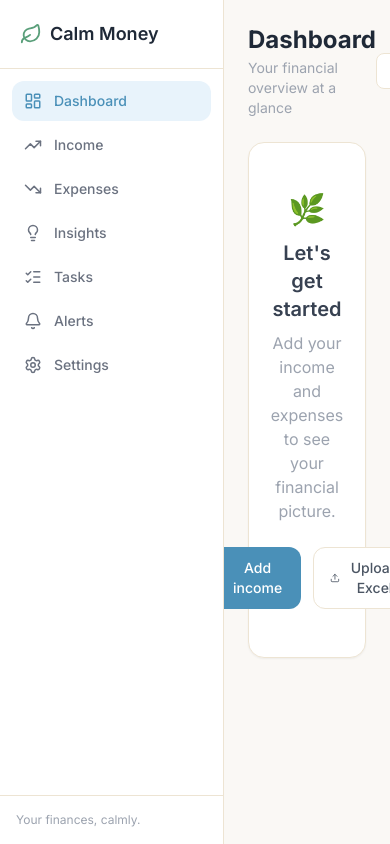
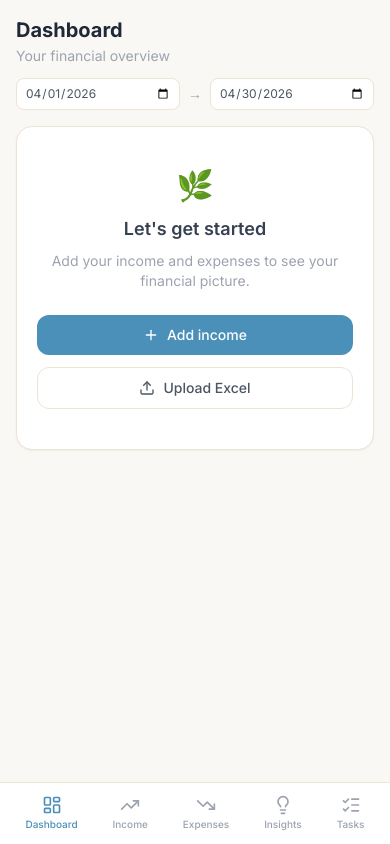
Before and after one commit to adayaTovim/calm-money, a React (Vite) app: page / in a window 390 px wide. Both pictures are taken after a click on the button "Get started". Built offline with nearby package versions, Linux system fonts and the light colour scheme.

Commit message:
Make app fully responsive: bottom nav on mobile, responsive dashboard and filter bar

```diff
--- a/src/components/layout/Layout.tsx
+++ b/src/components/layout/Layout.tsx
@@ -5,7 +5,7 @@ export function Layout() {
   return (
     <div className="flex min-h-screen bg-beige-50">
       <Sidebar />
-      <main className="flex-1 overflow-y-auto">
+      <main className="flex-1 overflow-y-auto pb-20 md:pb-0">
         <Outlet />
       </main>
     </div>
--- a/src/components/layout/Sidebar.tsx
+++ b/src/components/layout/Sidebar.tsx
@@ -14,9 +14,14 @@ const links = [
   { to: '/settings', icon: Settings, label: 'Settings' },
 ];
 
+// Bottom 5 links shown on mobile nav bar
+const mobileLinks = links.slice(0, 5);
+
 export function Sidebar() {
   return (
-    <aside className="w-56 shrink-0 bg-white border-r border-beige-200 flex flex-col min-h-screen">
+    <>
+      {/* Desktop sidebar */}
+      <aside className="hidden md:flex w-56 shrink-0 bg-white border-r border-beige-200 flex-col min-h-screen">
         <div className="p-5 flex items-center gap-2 border-b border-beige-200">
           <Leaf className="text-calm-green" size={22} />
           <span className="font-semibold text-gray-800 text-lg">Calm Money</span>
@@ -44,5 +49,25 @@ export function Sidebar() {
           Your finances, calmly.
         </div>
       </aside>
+
+      {/* Mobile bottom nav */}
+      <nav className="md:hidden fixed bottom-0 left-0 right-0 z-50 bg-white border-t border-beige-200 flex items-center justify-around px-2 py-1 safe-area-pb">
+        {mobileLinks.map(({ to, icon: Icon, label }) => (
+          <NavLink
+            key={to}
+            to={to}
+            end={to === '/'}
+            className={({ isActive }) =>
+              `flex flex-col items-center gap-0.5 px-3 py-2 rounded-xl transition-colors ${
+                isActive ? 'text-calm-blue' : 'text-gray-400'
+              }`
+            }
+          >
+            <Icon size={20} />
+            <span className="text-[10px] font-medium">{label}</span>
+          </NavLink>
+        ))}
+      </nav>
+    </>
   );
 }
--- a/src/components/ui/FilterBar.tsx
+++ b/src/components/ui/FilterBar.tsx
@@ -76,7 +76,7 @@ export function FilterBar({
   searchPlaceholder = 'Search...', searchValue, onSearchChange,
 }: FilterBarProps) {
   return (
-    <div className="flex items-center gap-2 flex-wrap">
+    <div className="flex items-center gap-2 flex-wrap w-full">
       {/* Category — expenses only */}
       {categories && onCategoryChange && (
         <PillSelect
@@ -104,14 +104,14 @@ export function FilterBar({
       />
 
       {/* Search — pushed to the right */}
-      <div className="ml-auto relative">
+      <div className="relative w-full sm:w-auto sm:ml-auto">
         <Search size={15} className="absolute left-3 top-1/2 -translate-y-1/2 text-gray-400" />
         <input
           type="text"
           placeholder={searchPlaceholder}
           value={searchValue}
           onChange={(e) => onSearchChange(e.target.value)}
-          className="bg-white border border-beige-200 rounded-full pl-9 pr-4 py-2.5 text-sm text-gray-600 shadow-sm w-52 focus:outline-none focus:border-calm-blue focus:ring-2 focus:ring-calm-blue/20 transition-colors placeholder:text-gray-300"
+          className="bg-white border border-beige-200 rounded-full pl-9 pr-4 py-2.5 text-sm text-gray-600 shadow-sm w-full sm:w-52 focus:outline-none focus:border-calm-blue focus:ring-2 focus:ring-calm-blue/20 transition-colors placeholder:text-gray-300"
         />
       </div>
     </div>
--- a/src/pages/Dashboard.tsx
+++ b/src/pages/Dashboard.tsx
@@ -52,44 +52,44 @@ export function Dashboard() {
   const barData = [
     { name: 'Income', amount: income, fill: '#5a9f7a' },
     { name: 'Expenses', amount: expensesTotal, fill: '#c0504d' },
-    { name: 'Free Money', amount: Math.max(0, free), fill: '#4a90b8' },
+    { name: 'Free', amount: Math.max(0, free), fill: '#4a90b8' },
   ];
 
   const scoreColor = healthScore >= 75 ? 'text-calm-green' : healthScore >= 50 ? 'text-calm-amber' : 'text-calm-red';
   const scoreLabel = healthScore >= 75 ? 'Good' : healthScore >= 50 ? 'Fair' : 'Needs Attention';
-
   const hasData = incomes.length > 0 || expenses.length > 0;
 
   return (
-    <div className="p-6 max-w-5xl mx-auto space-y-6">
+    <div className="p-4 md:p-6 max-w-5xl mx-auto space-y-4 md:space-y-6">
+
       {/* Header */}
-      <div className="flex items-center justify-between">
+      <div className="flex flex-col gap-3 sm:flex-row sm:items-center sm:justify-between">
         <div>
-          <h1 className="text-2xl font-bold text-gray-800">Dashboard</h1>
-          <p className="text-gray-400 text-sm mt-0.5">Your financial overview at a glance</p>
+          <h1 className="text-xl md:text-2xl font-bold text-gray-800">Dashboard</h1>
+          <p className="text-gray-400 text-sm mt-0.5">Your financial overview</p>
         </div>
-        <div className="flex items-center gap-2">
+        <div className="flex items-center gap-2 text-sm">
           <input type="date" value={dateFrom} onChange={(e) => setDateRange(e.target.value, dateTo)}
-            className="text-sm border border-beige-200 rounded-lg px-3 py-1.5 bg-white text-gray-600" />
+            className="flex-1 sm:flex-none border border-beige-200 rounded-lg px-2 py-1.5 bg-white text-gray-600 text-xs md:text-sm" />
           <span className="text-gray-400">→</span>
           <input type="date" value={dateTo} onChange={(e) => setDateRange(dateFrom, e.target.value)}
-            className="text-sm border border-beige-200 rounded-lg px-3 py-1.5 bg-white text-gray-600" />
+            className="flex-1 sm:flex-none border border-beige-200 rounded-lg px-2 py-1.5 bg-white text-gray-600 text-xs md:text-sm" />
         </div>
       </div>
 
       {/* Empty state */}
       {!hasData && (
-        <Card className="text-center py-12">
+        <Card className="text-center py-10 md:py-12">
           <p className="text-3xl mb-3">🌿</p>
-          <h2 className="text-xl font-semibold text-gray-700 mb-2">Let's get started</h2>
-          <p className="text-gray-400 mb-6">Add your income and expenses to see your financial picture.</p>
-          <div className="flex justify-center gap-3">
+          <h2 className="text-lg md:text-xl font-semibold text-gray-700 mb-2">Let's get started</h2>
+          <p className="text-gray-400 text-sm mb-6">Add your income and expenses to see your financial picture.</p>
+          <div className="flex flex-col sm:flex-row justify-center gap-3">
             <button onClick={() => navigate('/income/add')}
-              className="flex items-center gap-2 bg-calm-blue text-white px-4 py-2.5 rounded-xl text-sm font-medium hover:bg-blue-600 transition-colors">
+              className="flex items-center justify-center gap-2 bg-calm-blue text-white px-4 py-2.5 rounded-xl text-sm font-medium hover:bg-blue-600 transition-colors">
               <Plus size={16} /> Add income
             </button>
             <button onClick={() => navigate('/upload')}
-              className="flex items-center gap-2 border border-beige-200 bg-white text-gray-600 px-4 py-2.5 rounded-xl text-sm font-medium hover:bg-beige-50 transition-colors">
+              className="flex items-center justify-center gap-2 border border-beige-200 bg-white text-gray-600 px-4 py-2.5 rounded-xl text-sm font-medium hover:bg-beige-50 transition-colors">
               <Upload size={16} /> Upload Excel
             </button>
           </div>
@@ -98,38 +98,38 @@ export function Dashboard() {
 
       {hasData && (
         <>
-          {/* Free Money — hero */}
-          <Card className={`${freeBg} border-0 text-center py-8`}>
-            <p className="text-sm font-medium text-gray-500 mb-1 uppercase tracking-wide">Free Money This Month</p>
-            <p className={`text-5xl font-bold ${freeColor} mb-2`}>{fmt(free)}</p>
+          {/* Free Money hero */}
+          <Card className={`${freeBg} border-0 text-center py-6 md:py-8`}>
+            <p className="text-xs md:text-sm font-medium text-gray-500 mb-1 uppercase tracking-wide">Free Money This Month</p>
+            <p className={`text-4xl md:text-5xl font-bold ${freeColor} mb-2`}>{fmt(free)}</p>
             <p className="text-gray-400 text-sm">This is what you can safely use</p>
           </Card>
 
-          {/* Summary cards */}
-          <div className="grid grid-cols-2 md:grid-cols-4 gap-4">
+          {/* Summary cards — 2 cols on mobile, 4 on desktop */}
+          <div className="grid grid-cols-2 md:grid-cols-4 gap-3 md:gap-4">
             {[
               { label: 'Total Income', value: income, icon: TrendingUp, color: 'text-calm-green', bg: 'bg-calm-green-light' },
               { label: 'Total Expenses', value: expensesTotal, icon: TrendingDown, color: 'text-calm-red', bg: 'bg-calm-red-light' },
               { label: 'Balance', value: income - expensesTotal, icon: Wallet, color: 'text-calm-blue', bg: 'bg-calm-blue-light' },
-              { label: 'Pending Income', value: pending, icon: Clock, color: 'text-calm-amber', bg: 'bg-calm-amber-light' },
+              { label: 'Pending', value: pending, icon: Clock, color: 'text-calm-amber', bg: 'bg-calm-amber-light' },
             ].map(({ label, value, icon: Icon, color, bg }) => (
-              <Card key={label}>
-                <div className={`w-8 h-8 ${bg} rounded-lg flex items-center justify-center mb-3`}>
-                  <Icon size={16} className={color} />
+              <Card key={label} className="p-4">
+                <div className={`w-7 h-7 md:w-8 md:h-8 ${bg} rounded-lg flex items-center justify-center mb-2 md:mb-3`}>
+                  <Icon size={14} className={color} />
                 </div>
                 <p className="text-xs text-gray-400 mb-1">{label}</p>
-                <p className={`text-xl font-bold ${color}`}>{fmt(value)}</p>
+                <p className={`text-lg md:text-xl font-bold ${color}`}>{fmt(value)}</p>
               </Card>
             ))}
           </div>
 
-          {/* Charts */}
+          {/* Charts — stack on mobile */}
           <div className="grid grid-cols-1 md:grid-cols-2 gap-4">
             <Card>
               <h3 className="text-sm font-semibold text-gray-600 mb-4">Income vs Expenses</h3>
-              <ResponsiveContainer width="100%" height={200}>
-                <BarChart data={barData} barSize={40}>
-                  <XAxis dataKey="name" tick={{ fontSize: 12 }} axisLine={false} tickLine={false} />
+              <ResponsiveContainer width="100%" height={180}>
+                <BarChart data={barData} barSize={36}>
+                  <XAxis dataKey="name" tick={{ fontSize: 11 }} axisLine={false} tickLine={false} />
                   <YAxis hide />
                   <Tooltip formatter={(v) => fmt(Number(v))} />
                   <Bar dataKey="amount" radius={[6, 6, 0, 0]}>
@@ -142,11 +142,13 @@ export function Dashboard() {
             <Card>
               <h3 className="text-sm font-semibold text-gray-600 mb-4">Expense Categories</h3>
               {categoryBreakdown.length === 0 ? (
-                <div className="h-[200px] flex items-center justify-center text-gray-300 text-sm">No expenses yet</div>
+                <div className="h-[180px] flex items-center justify-center text-gray-300 text-sm">No expenses yet</div>
               ) : (
-                <ResponsiveContainer width="100%" height={200}>
+                <ResponsiveContainer width="100%" height={180}>
                   <PieChart>
-                    <Pie data={categoryBreakdown} dataKey="value" nameKey="name" cx="50%" cy="50%" outerRadius={70} label={(props) => { const d = categoryBreakdown.find((c) => c.name === props.name); return d ? `${d.name} ${d.pct}%` : ''; }} labelLine={false}>
+                    <Pie data={categoryBreakdown} dataKey="value" nameKey="name" cx="50%" cy="50%" outerRadius={65}
+                      label={(props) => { const d = categoryBreakdown.find((c) => c.name === props.name); return d ? `${d.name} ${d.pct}%` : ''; }}
+                      labelLine={false}>
                       {categoryBreakdown.map((_, i) => <Cell key={i} fill={CATEGORY_COLORS[i % CATEGORY_COLORS.length]} />)}
                     </Pie>
                     <Tooltip formatter={(v) => fmt(Number(v))} />
@@ -163,14 +165,14 @@ export function Dashboard() {
               <div className="space-y-3">
                 {categoryBreakdown.slice(0, 3).map((c, i) => (
                   <div key={c.name} className="flex items-center gap-3">
-                    <span className="w-5 h-5 rounded-full flex items-center justify-center text-white text-xs font-bold"
+                    <span className="w-5 h-5 rounded-full flex items-center justify-center text-white text-xs font-bold shrink-0"
                       style={{ backgroundColor: CATEGORY_COLORS[i] }}>
                       {i + 1}
                     </span>
-                    <div className="flex-1">
+                    <div className="flex-1 min-w-0">
                       <div className="flex justify-between text-sm mb-1">
-                        <span className="font-medium text-gray-700">{c.name}</span>
-                        <span className="text-gray-400">{fmt(c.value)} · {c.pct}%</span>
+                        <span className="font-medium text-gray-700 truncate">{c.name}</span>
+                        <span className="text-gray-400 shrink-0 ml-2">{fmt(c.value)} · {c.pct}%</span>
                       </div>
                       <div className="h-1.5 bg-beige-100 rounded-full overflow-hidden">
                         <div className="h-full rounded-full" style={{ width: `${c.pct}%`, backgroundColor: CATEGORY_COLORS[i] }} />
@@ -208,15 +210,15 @@ export function Dashboard() {
           )}
 
           {/* Health Score */}
-          <Card className="flex items-center gap-6">
+          <Card className="flex items-center gap-4 md:gap-6">
             <div className="text-center shrink-0">
-              <div className={`text-4xl font-bold ${scoreColor}`}>{healthScore}</div>
+              <div className={`text-3xl md:text-4xl font-bold ${scoreColor}`}>{healthScore}</div>
               <div className="text-xs text-gray-400 mt-1">/ 100</div>
             </div>
             <div>
-              <p className="font-semibold text-gray-700">Financial Health Score</p>
+              <p className="font-semibold text-gray-700 text-sm md:text-base">Financial Health Score</p>
               <p className={`text-sm font-medium ${scoreColor}`}>{scoreLabel}</p>
-              <p className="text-xs text-gray-400 mt-1">
+              <p className="text-xs text-gray-400 mt-1 hidden sm:block">
                 Based on your free money ratio, pending income, and expense balance this period.
               </p>
             </div>
--- a/src/pages/Expenses.tsx
+++ b/src/pages/Expenses.tsx
@@ -54,7 +54,7 @@ export function ExpensesPage() {
   );
 
   return (
-    <div className="p-6 max-w-3xl mx-auto space-y-4">
+    <div className="p-4 md:p-6 max-w-3xl mx-auto space-y-4">
       {/* Header */}
       <div className="flex items-center justify-between">
         <div>
--- a/src/pages/Income.tsx
+++ b/src/pages/Income.tsx
@@ -47,7 +47,7 @@ export function IncomePage() {
   );
 
   return (
-    <div className="p-6 max-w-3xl mx-auto space-y-4">
+    <div className="p-4 md:p-6 max-w-3xl mx-auto space-y-4">
       {/* Header */}
       <div className="flex items-center justify-between">
         <div>
```
Lines whose indentation alone changed are shown as unchanged.
